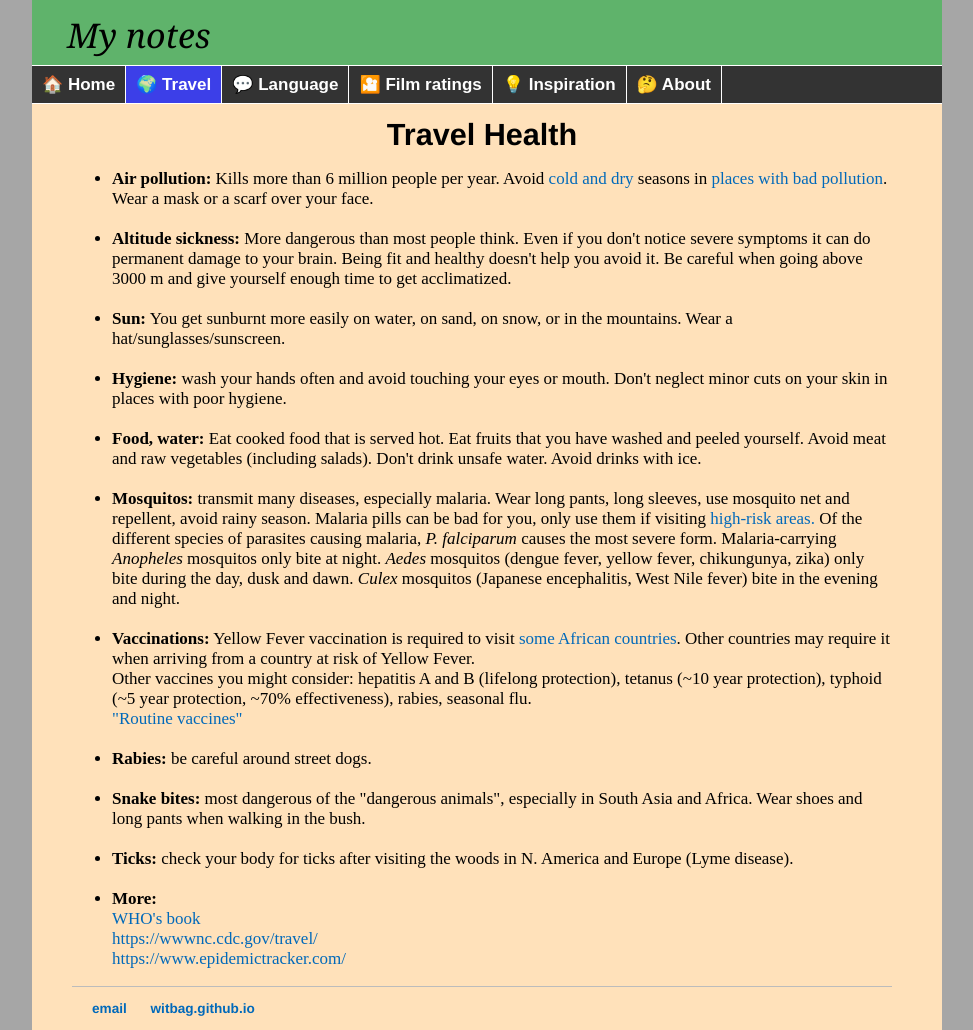
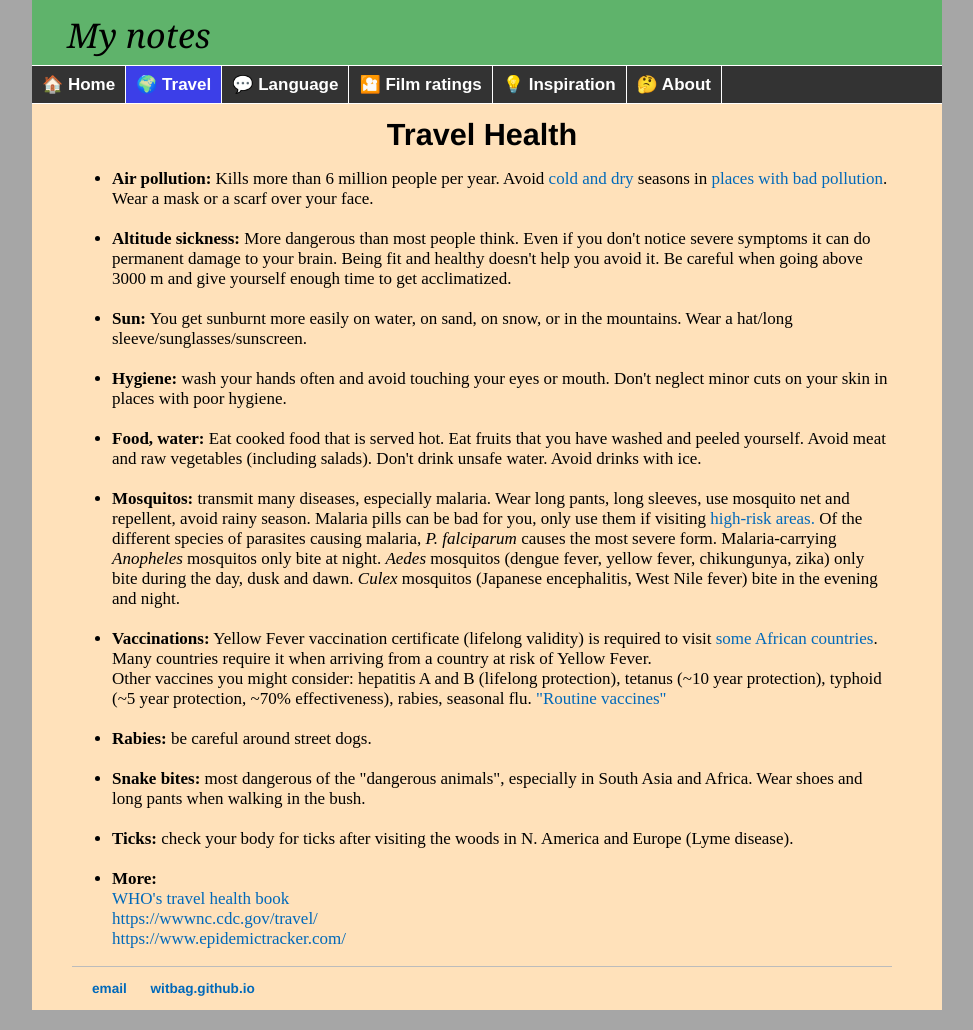
Before and after one commit to witbag/witbag.github.io, a Jekyll site: the page built from travel/health.html, in a window 1280 px wide. Shown: the whole page, without its empty margins (153-1126 px from the left). Built offline with Jekyll 4.4.1, drawn with Linux system fonts in a browser that asks for light colours.

Commit message:
Update health.html

```diff
--- a/travel/health.html
+++ b/travel/health.html
@@ -13,17 +13,16 @@ title: Travel advice
 <br>
 <li><b>Altitude sickness:</b> More dangerous than most people think. Even if you don't notice severe symptoms it can do permanent damage to your brain. Being fit and healthy doesn't help you avoid it. Be careful when going above 3000 m and give yourself enough time to get acclimatized. <br>
 <br>
-<li><b>Sun:</b> You get sunburnt more easily on water, on sand, on snow, or in the mountains. Wear a hat/sunglasses/sunscreen.<br>
+<li><b>Sun:</b> You get sunburnt more easily on water, on sand, on snow, or in the mountains. Wear a hat/long sleeve/sunglasses/sunscreen.<br>
 <br>
 <li><b>Hygiene:</b> wash your hands often and avoid touching your eyes or mouth. Don't neglect minor cuts on your skin in places with poor hygiene.<br>
 <br>
 <li><b>Food, water:</b> Eat cooked food that is served hot. Eat fruits that you have washed and peeled yourself. Avoid meat and raw vegetables (including salads). Don't drink unsafe water. Avoid drinks with ice.<br>
 <br>
-<li><b>Mosquitos:</b> transmit many diseases, especially malaria. Wear long pants, long sleeves, use mosquito net and repellent, avoid rainy season. Malaria pills can be bad for you, only use them if visiting <a href="https://map.ox.ac.uk/explorer/#/explorer" target=_blank>high-risk areas.</a> Of the different species of parasites causing malaria, <i>P. falciparum</i> causes the most severe form. Malaria-carrying <i>Anopheles</i> mosquitos only bite at night. <i>Aedes</i> mosquitos (dengue fever, yellow fever, chikungunya, zika) only bite during the day, dusk and dawn. <i>Culex</i> mosquitos (Japanese encephalitis, West Nile fever) bite in the evening and night. <br>
+<li><b>Mosquitos:</b> transmit many diseases, especially malaria. Wear long pants, long sleeves, use mosquito net and repellent, avoid rainy season. Malaria pills can be bad for you, only use them if visiting <a href="https://malariaatlas.org/explorer/#/" target=_blank>high-risk areas.</a> Of the different species of parasites causing malaria, <i>P. falciparum</i> causes the most severe form. Malaria-carrying <i>Anopheles</i> mosquitos only bite at night. <i>Aedes</i> mosquitos (dengue fever, yellow fever, chikungunya, zika) only bite during the day, dusk and dawn. <i>Culex</i> mosquitos (Japanese encephalitis, West Nile fever) bite in the evening and night. <br>
 <br>
-<li><b>Vaccinations:</b> Yellow Fever vaccination is required to visit <a href="https://www.who.int/ith/ith-yellow-fever-annex1.pdf" target=_blank>some African countries</a>. Other countries may require it when arriving from a country at risk of Yellow Fever.<br>
-Other vaccines you might consider: hepatitis A and B (lifelong protection), tetanus (~10 year protection), typhoid (~5 year protection, ~70% effectiveness), rabies, seasonal flu. <br>
-<a href="https://www.who.int/immunization/policy/Immunization_routine_table1.pdf" target=_blank>"Routine vaccines"</a><br>
+<li><b>Vaccinations:</b> Yellow Fever vaccination certificate (lifelong validity) is required to visit <a href="https://www.who.int/ith/ith-yellow-fever-annex1-new.pdf" target=_blank>some African countries</a>. Many countries require it when arriving from a country at risk of Yellow Fever.<br>
+Other vaccines you might consider: hepatitis A and B (lifelong protection), tetanus (~10 year protection), typhoid (~5 year protection, ~70% effectiveness), rabies, seasonal flu. <a href="https://www.who.int/immunization/policy/Immunization_routine_table1.pdf" target=_blank>"Routine vaccines"</a><br>
 <br>
 <li><b>Rabies:</b> be careful around street dogs.<br>
 <br>
@@ -32,7 +31,7 @@ Other vaccines you might consider: hepatitis A and B (lifelong protection), teta
 <li><b>Ticks:</b> check your body for ticks after visiting the woods in N. America and Europe (Lyme disease).<br>
 <br>
 <li><b>More:</b><br>
-<a href="https://www.who.int/ith/ITH_EN_2012_WEB_1.2.pdf" target=_blank>WHO's book</a><br>
+<a href="https://www.who.int/ith/ITH_EN_2012_WEB_1.2.pdf" target=_blank>WHO's travel health book</a><br>
 <a href="https://wwwnc.cdc.gov/travel/" target=_blank>https://wwwnc.cdc.gov/travel/</a><br>
 <a href="https://www.epidemictracker.com/" target=_blank>https://www.epidemictracker.com/</a><br>
 </ul>
```
